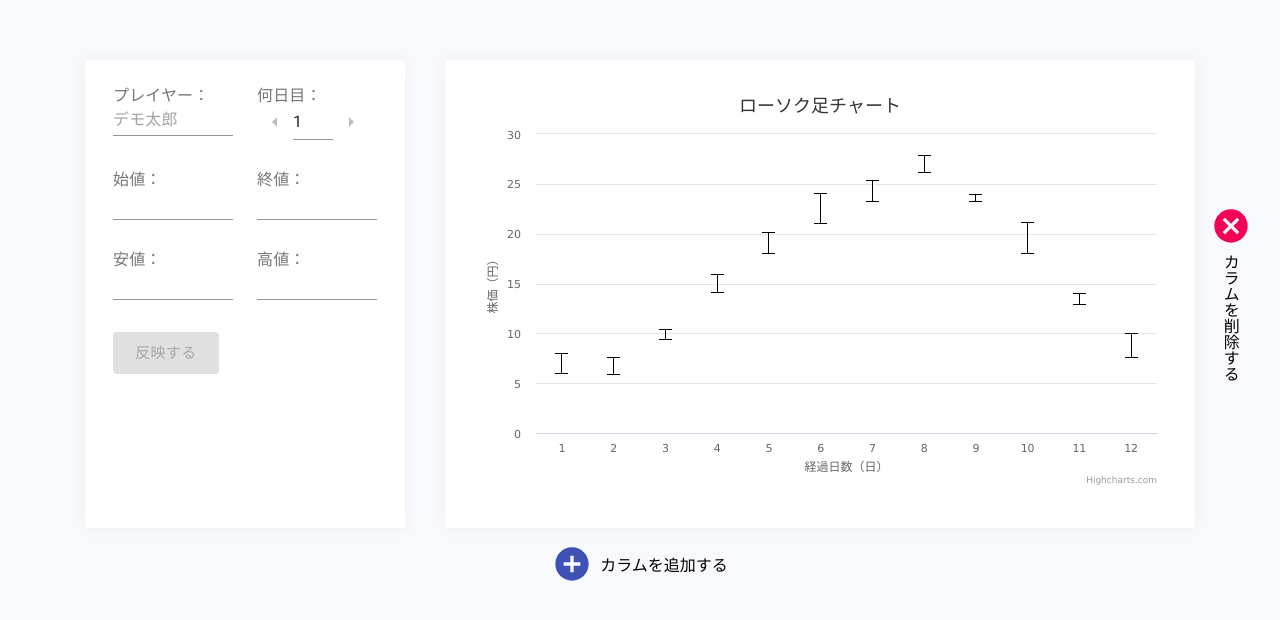
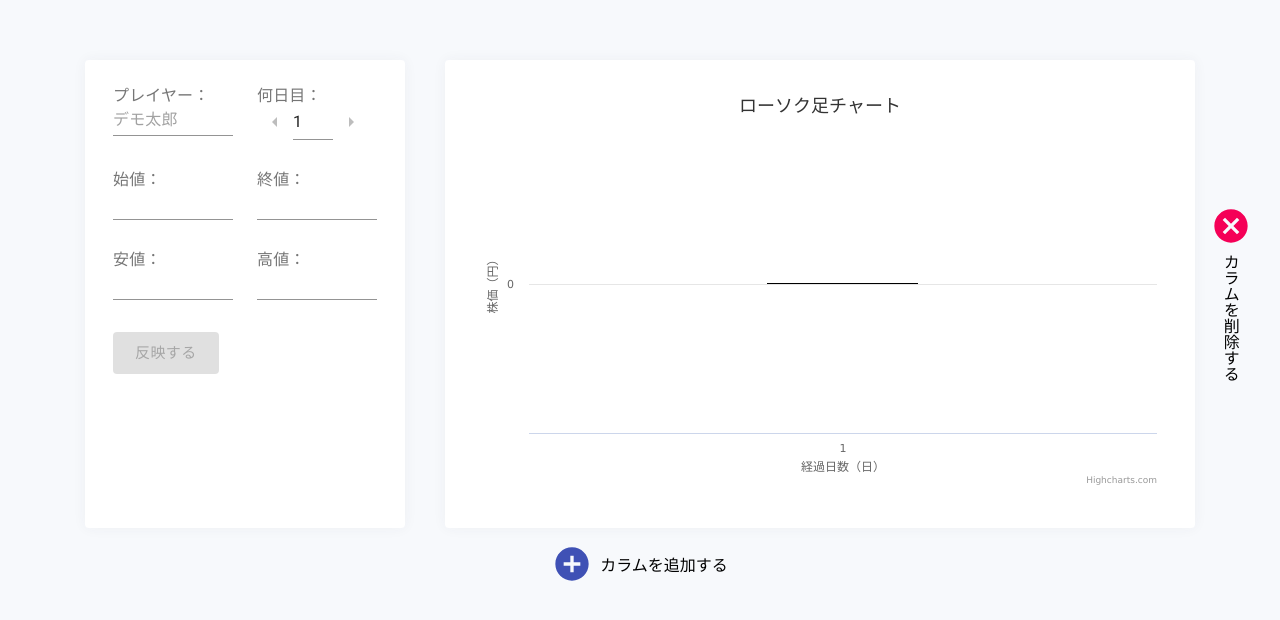
Before and after one commit to MrSung/fire-candle, a React (Create React App) app: page / in a window 1280 px wide. Shown: the top 620 px of the page. Built offline with nearby package versions, Linux system fonts and the light colour scheme.

Commit message:
get chart to work no matter what

```diff
--- a/src/components/molecules/chart-block.tsx
+++ b/src/components/molecules/chart-block.tsx
@@ -1,31 +1,56 @@
-import React from 'react'
+import React, { useReducer, useEffect } from 'react'
+import { createSelector } from '@reduxjs/toolkit'
+import { useSelector } from 'react-redux'
 import styled from 'styled-components'
 import * as Highcharts from 'highcharts'
 import HighchartsMore from 'highcharts/highcharts-more'
 import HighchartsReact from 'highcharts-react-official'
+import { RootState } from '../../app/reducer'
 
 HighchartsMore(Highcharts)
 
-const options: Highcharts.Options = {
+const getXAxisCategories = (state: RootState, chartId: string) => {
+  return createSelector(
+    (state: RootState) => state.charts,
+    charts => charts[chartId].map(chartValue => chartValue.nthDay)
+  )(state)
+}
+
+const getSeriesData = (state: RootState, chartId: string) => {
+  return createSelector(
+    (state: RootState) => state.charts,
+    charts =>
+      charts[chartId].reduce<[number, number][]>((acc, chartValue) => {
+        const { lowPrice, highPrice } = chartValue
+        return [...acc, [Number(lowPrice), Number(highPrice)]]
+      }, [])
+  )(state)
+}
+
+const initialOptionsValue: Highcharts.Options = {
   title: {
     text: 'ローソク足チャート'
   },
+  xAxis: [],
+  yAxis: [],
+  series: []
+}
+
+interface IOptionReducerPayload {
+  xAxisCategories: string[]
+  seriesData: [number, number][]
+}
+
+type OptionsReducerType = (
+  state: Highcharts.Options,
+  action: { payload: IOptionReducerPayload }
+) => Highcharts.Options
+
+const optionsReducer: OptionsReducerType = (state, action) => ({
+  ...state,
   xAxis: [
     {
-      categories: [
-        '1',
-        '2',
-        '3',
-        '4',
-        '5',
-        '6',
-        '7',
-        '8',
-        '9',
-        '10',
-        '11',
-        '12'
-      ],
+      categories: action.payload.xAxisCategories,
       title: {
         text: '経過日数（日）'
       }
@@ -42,25 +67,29 @@ const options: Highcharts.Options = {
     {
       name: '安値・高値',
       type: 'errorbar',
-      data: [
-        [6, 8],
-        [5.9, 7.6],
-        [9.4, 10.4],
-        [14.1, 15.9],
-        [18.0, 20.1],
-        [21.0, 24.0],
-        [23.2, 25.3],
-        [26.1, 27.8],
-        [23.2, 23.9],
-        [18.0, 21.1],
-        [12.9, 14.0],
-        [7.6, 10.0]
-      ]
+      data: action.payload.seriesData
     }
   ]
+})
+
+interface IChartBlockProps extends HighchartsReact.Props {
+  id: string
 }
 
-export const ChartBlock = (props: HighchartsReact.Props) => {
+export const ChartBlock = (props: IChartBlockProps) => {
+  const selector = useSelector((state: RootState) => state)
+  const xAxisCategories = getXAxisCategories(selector, props.id)
+  const seriesData = getSeriesData(selector, props.id)
+
+  const [options, localDispatch] = useReducer(
+    optionsReducer,
+    initialOptionsValue
+  )
+
+  useEffect(() => {
+    localDispatch({ payload: { xAxisCategories, seriesData } })
+  }, [selector])
+
   return (
     <Wrapper>
       <HighchartsReact highcharts={Highcharts} options={options} {...props} />
--- a/src/components/organisms/input-chart-blocks.tsx
+++ b/src/components/organisms/input-chart-blocks.tsx
@@ -36,7 +36,7 @@ export const InputChartBlocks = () => {
               />
             </InputBlockWrap>
             <ChartBlockWrap>
-              <ChartBlock />
+              <ChartBlock id={id} />
             </ChartBlockWrap>
             <DeleteBlockButton
               onClick={() => {
```
